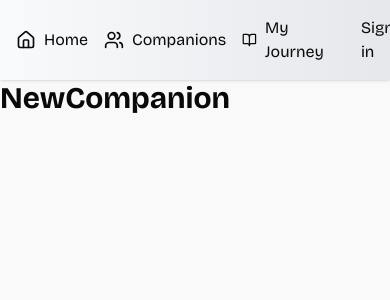
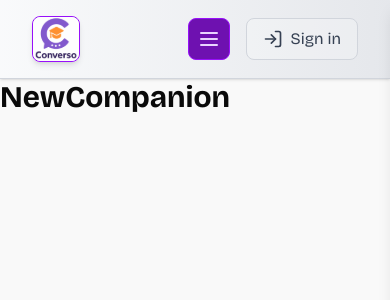
Before and after one commit to mohammadalnseirat/Teach-Saas-App, a Next.js app: page /companions/new in a window 390 px wide. Shown: the top 300 px of the page. Built offline with nearby package versions, Linux system fonts and the light colour scheme.

Commit message:
Make Navigation Bar Responsive...

```diff
--- a/app/globals.css
+++ b/app/globals.css
@@ -446,3 +446,24 @@ body {
     scrollbar-width: none;
   }
 }
+
+.gradient-text {
+  background: linear-gradient(
+      to right,
+      #2563eb, #22c55e
+      );
+  background-clip: text;
+  background-size: 200%;
+  -webkit-background-clip: text;
+  -webkit-text-fill-color: transparent;
+  animation: gradient-flow 4s cubic-bezier(0.45, 0.05, 0.55, 0.95) infinite alternate;
+}
+
+@keyframes gradient-flow {
+  0% {
+    background-position: 0% 50%;
+  }
+  100% {
+    background-position: 100% 50%;
+  }
+}
--- a/app/layout.tsx
+++ b/app/layout.tsx
@@ -21,7 +21,9 @@ export default function RootLayout({
   return (
     <html lang="en">
       <body className={`${bricolage.variable} antialiased`}>
+
         <Navbar />
+
         {children}
       </body>
     </html>
--- a/app/page.tsx
+++ b/app/page.tsx
@@ -1,13 +1,14 @@
-import { Button } from '@/components/ui/button'
-import React from 'react'
+import { Button } from "@/components/ui/button";
+import React from "react";
 
 const Page = () => {
   return (
-    <div>
-      <h1 className='text-2xl underline text-red-500'>Hello World</h1>
-      <Button>Click me</Button>
-    </div>
-  )
-}
+    <main className="bg-gray-100 min-h-screen">
+      <h1 className="font-semibold gradient-text text-4xl sm:text-5xl text-center md:text-left">
+        Popular Companions
+      </h1>
+    </main>
+  );
+};
 
-export default Page
+export default Page;
--- a/components/NavItems.tsx
+++ b/components/NavItems.tsx
@@ -1,9 +1,10 @@
 "use client";
 
 import Link from "next/link";
-import { Home, Users, BookOpen } from "lucide-react";
+import { Home, Users, BookOpen, XIcon } from "lucide-react";
 import { usePathname } from "next/navigation";
 import { cn } from "@/lib/utils";
+import { useEffect, useRef } from "react";
 
 const NAV_ITEMS = [
   {
@@ -23,10 +24,38 @@ const NAV_ITEMS = [
   },
 ];
 
-const NavItems = () => {
+interface INavItemsProps {
+  isOpen: boolean;
+  setIsOpen: (isOpen: boolean) => void;
+}
+
+const NavItems = ({ isOpen, setIsOpen }: INavItemsProps) => {
   const pathname = usePathname();
+  const sidebarRef = useRef<HTMLDivElement>(null);
+
+  //! UseEffect to close sidebar when clicking outside:
+  useEffect(() => {
+    const handleClickOutSide = (e: MouseEvent) => {
+      if (
+        sidebarRef.current &&
+        !sidebarRef.current.contains(e.target as Node)
+      ) {
+        setIsOpen(false);
+      }
+    };
+
+    //! Add event listener to the document:
+    document.addEventListener("mousedown", handleClickOutSide);
+
+    //! Cleanup event listener:
+    return () => {
+      document.removeEventListener("mousedown", handleClickOutSide);
+    };
+  }, []);
   return (
-    <nav className="flex items-center gap-4">
+    <>
+      {/* Desktop Navigation */}
+      <nav className="hidden md:flex items-center gap-4">
         {NAV_ITEMS.map((item, Idx) => {
           const Icon = item.icon;
           const Label = item.label;
@@ -36,7 +65,9 @@ const NavItems = () => {
             <Link
               href={Href}
               key={Label + Idx}
-            className={`flex items-center gap-2 ${cn(isActive && "text-primary font-semibold")}`}
+              className={`flex items-center gap-2 ${cn(
+                isActive && "text-primary font-semibold"
+              )}`}
             >
               <Icon className="size-5" />
               <p>{Label}</p>
@@ -44,6 +75,51 @@ const NavItems = () => {
           );
         })}
       </nav>
+
+      {/* Mobile Sidebar */}
+      <div
+        ref={sidebarRef}
+        className={`md:hidden fixed top-0 right-0 h-full w-64 bg-gradient-to-b from-gray-100 to-gray-200 border-l border-gray-300 shadow-lg transform transition-transform duration-300 ease-in-out ${
+          isOpen ? "translate-x-0" : "translate-x-full"
+        }`}
+      >
+        <div className="flex mt-20 flex-col items-center justify-center">
+          <button
+            className="absolute cursor-pointer top-4 right-4 text-red-700 hover:text-red-900 hover:bg-red-200 rounded-md p-2 transition-all duration-300"
+            onClick={() => setIsOpen(false)}
+          >
+            <XIcon className="size-6" />
+          </button>
+          <ul className="w-full px-4 space-y-2">
+            {NAV_ITEMS.map((item, Idx) => {
+              const Icon = item.icon;
+              const Label = item.label;
+              const Href = item.href;
+              const isActive = pathname === Href;
+              return (
+                <li key={Label + Idx} className="w-full">
+                  <Link
+                    onClick={() => setIsOpen(false)}
+                    href={Href}
+                    className={cn(
+                      "flex items-center gap-3 w-full px-4 py-3 rounded-lg transition-colors",
+                      isActive
+                        ? "bg-red-200 text-red-900 font-semibold"
+                        : "hover:bg-red-100/50"
+                    )}
+                  >
+                    <div className="w-6 flex justify-center">
+                      <Icon className="size-5" />
+                    </div>
+                    <span>{Label}</span>
+                  </Link>
+                </li>
+              );
+            })}
+          </ul>
+        </div>
+      </div>
+    </>
   );
 };
 
--- a/components/Navbar.tsx
+++ b/components/Navbar.tsx
@@ -1,18 +1,41 @@
+"use client";
+
 import Image from "next/image";
 import Link from "next/link";
 import NavItems from "./NavItems";
+import { MenuIcon, LogIn } from "lucide-react";
+import { useState } from "react";
 
 const Navbar = () => {
+  const [isOpen, setIsOpen] = useState(false);
+
   return (
-    <nav className="navbar bg-gradient-to-r from-gray-50 to-gray-200 shadow-sm">
-      <Link href={"/"}>
-        <div className="flex items-center gap-2.5">
-          <Image src={"/images/logo.svg"} alt="logo" width={46} height={44} />
+    <nav className="navbar sticky top-0 z-50 border-b border-b-gray-300 bg-gradient-to-r from-gray-50 to-gray-200 shadow-sm">
+      <div className="container mx-auto px-4  flex items-center justify-between">
+        <Link href={"/"}>
+          <div className="flex items-center gap-2.5 border border-purple-600 rounded-md shadow-md">
+            <Image
+              src={"/images/logo.svg"}
+              alt="logo"
+              width={46}
+              height={44}
+              className="object-contain rounded-md"
+            />
+          </div>
+        </Link>
+        <div className="flex items-center gap-4 md:gap-8">
+          <button
+            onClick={() => setIsOpen(!isOpen)}
+            className="md:hidden p-2 cursor-pointer bg-purple-800 border border-purple-600 rounded-md hover:bg-purple-700 transition-colors"
+          >
+            <MenuIcon className="size-6 text-purple-200" />
+          </button>
+          <NavItems isOpen={isOpen} setIsOpen={setIsOpen} />
+          <button className="hover:text-red-700 cursor-pointer border border-gray-300 px-4 py-2 bg-white/20 hover:bg-white/30 rounded-md text-gray-700  transition-all duration-300 flex items-center gap-2">
+            <LogIn className="size-5" />
+            <p>Sign in</p>
+          </button>
         </div>
-      </Link>
-      <div className="flex items-center gap-8">
-        <NavItems />
-        <p>Sign in</p>
       </div>
     </nav>
   );
```
Lines whose indentation alone changed are shown as unchanged.
